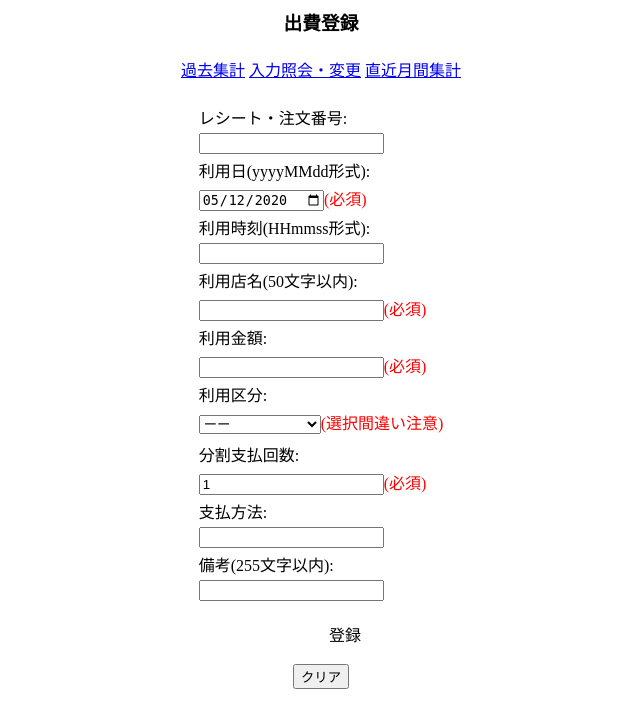
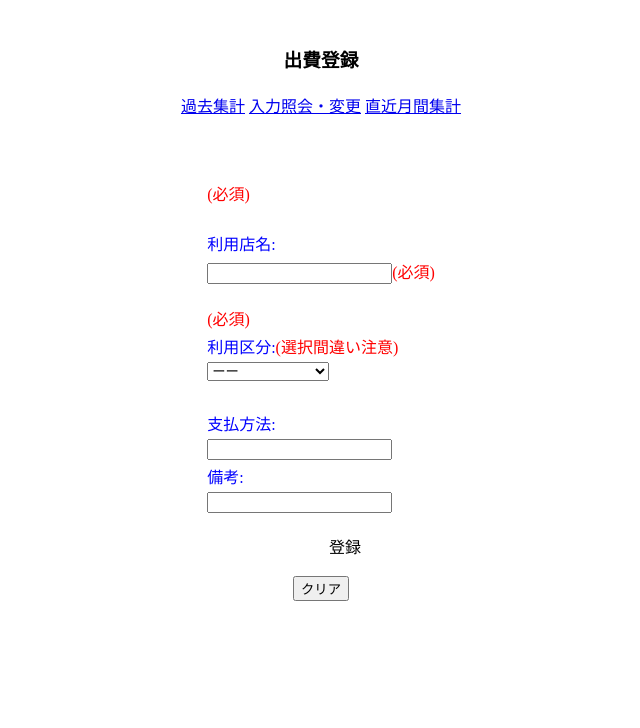
Before and after one commit to herojiangkai/CreditCardTool, a PHP site: page / in a window 1280 px wide. Shown: the top 728 px of the page, without its empty margins (319-959 px from the left). Run offline with PHP 8.4, Linux system fonts and the light colour scheme; some libraries are stand-ins or nearby versions.

Commit message:
新UI適用

```diff
--- a/index.php
+++ b/index.php
@@ -119,7 +119,7 @@
 <body onload="showStoreNames();showPaymentMethods();showComments();">
 <ons-page>
 <div class="content">
-
+    <br>
     <h3 align="center">出費登録</h3>
 
     <div align="center">
@@ -146,18 +146,14 @@
     <br>
     <form method= "post" action="writeCsv.php" id="creditInputForm" autocomplete="on">
         <table align="center">
-            <tr><td>レシート・注文番号:</td></tr>
-            <tr><td><input type="text" name="receiptNo"></td></tr>
-            <tr><td>利用日(yyyyMMdd形式):</td></tr>
-            <tr><td><input type="date" name="usedDate" id="usedDate" value="<?php echo date("Y-m-d")?>"><span style="color:red">(必須)</span></td></tr>
-            <tr><td>利用時刻(HHmmss形式):</td></tr>
-            <tr><td><input type="number" name="usedTime" oninput="if(value.length>6)value=value.slice(0,6)"
-                            onblur="if(value.length==4)value=value+'00'"></td></tr>
-            <tr><td>利用店名(50文字以内):</td></tr>
+            <tr><td><br><ons-input modifier="material" type="text" name="receiptNo" placeholder="レシート・注文番号" float></ons-input></td></tr>
+            <tr><td><br><ons-input modifier="material" type="date" name="usedDate" id="usedDate" value="<?php echo date("Y-m-d")?>" placeholder="利用日" float></ons-input><span style="color:red">(必須)</span></td></tr>
+            <tr><td><br><ons-input modifier="material" type="number" name="usedTime" oninput="if(value.length>6)value=value.slice(0,6)"
+                            onblur="if(value.length==4)value=value+'00'" placeholder="利用時刻(HHmmss形式)" float></ons-input></td></tr>
+            <tr><td><span style="color:blue">利用店名:</span></td></tr>
             <tr><td><input type="text" name="storeName" id="storeName" onfocus="showStoreNames()"><span style="color:red">(必須)</span></td></tr>
-            <tr><td>利用金額:</td></tr>
-            <tr><td><input type="number" name="amount" id="amount"><span style="color:red">(必須)</span></td></tr>
-            <tr><td>利用区分:</td></tr>
+            <tr><td><br><ons-input modifier="material" type="number" name="amount" id="amount" placeholder="利用金額" float></ons-input><span style="color:red">(必須)</span></td></tr>
+            <tr><td><span style="color:blue">利用区分:</span><span style="color:red">(選択間違い注意)</span></td></tr>
             <tr>
                 <td><select name="user" id="user" onchange="showOffPct(this.value)">
                     <option value="" selected>ーー</option>
@@ -173,21 +169,20 @@
                     <option value="lumine(7914)">Lumine(7914)</option>
                     <option value="ft(8518)">ファミマT(8518)</option>
                     <option value="toho(8000)">TOHO(8000)</option>
-                </select><span style="color:red">(選択間違い注意)</span></td>
+                </select></td>
             </tr>
             <tr><td>
-                <div style="display:none;background:yellow" id="offPctDiv">割引:<br>
+                <div style="display:none;background:yellow" id="offPctDiv"><span style="color:blue">割引:</span><br>
                     <input type="radio" name="offPct" value="0">0%
                     <input type="radio" name="offPct" value="5">5%
                     <input type="radio" name="offPct" value="10">10%
                     <span style="color:red">(必須)</span>
                 </div>
             </td></tr>
-            <tr><td>分割支払回数:</td></tr>
-            <tr><td><input type="number" value="1" name="paymentSplitTimes"><span style="color:red">(必須)</span></td></tr>
-            <tr><td>支払方法:</td></tr>
+            <tr><td><br><ons-input modifier="material" type="number" value="1" name="paymentSplitTimes" placeholder="分割支払回数" float></ons-input></td></tr>
+            <tr><td><span style="color:blue">支払方法:</span></td></tr>
             <tr><td><input type="text" name="paymentMethod" id="paymentMethod" onfocus="showPaymentMethods()"></td></tr>
-            <tr><td>備考(255文字以内):</td></tr>
+            <tr><td><span style="color:blue">備考:</span></td></tr>
             <tr><td><input type="text" name="comment" id="comment" onfocus="showComments()"></td></tr>
 
         </table>
```
Also changed, not shown: index.html (added, +125 -0 lines).
